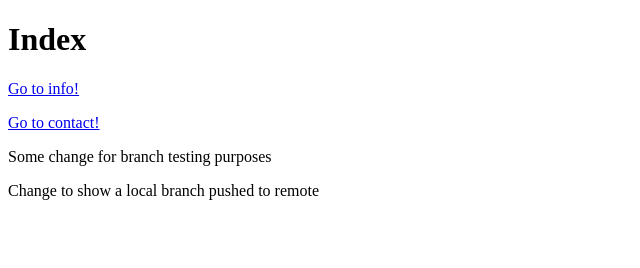
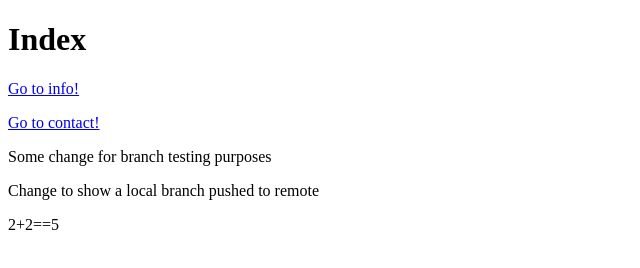
Before and after one commit to cossack-hd/node-git, a plain HTML site: page index.html in a window 1280 px wide. Shown: the full height of the page, 0-640 px from the left. Drawn offline with Linux system fonts and the light colour scheme.

Commit message:
Added a false statement to index (someone will fix it)

```diff
--- a/index.html
+++ b/index.html
@@ -12,6 +12,7 @@
 
 <p>Some change for branch testing purposes</p>
 <p>Change to show a local branch pushed to remote</p>
+<p>2+2==5</p>
 
     </body>
 
```
